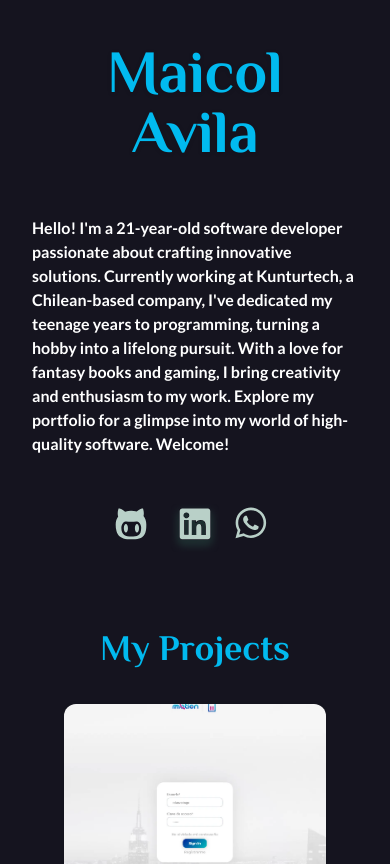
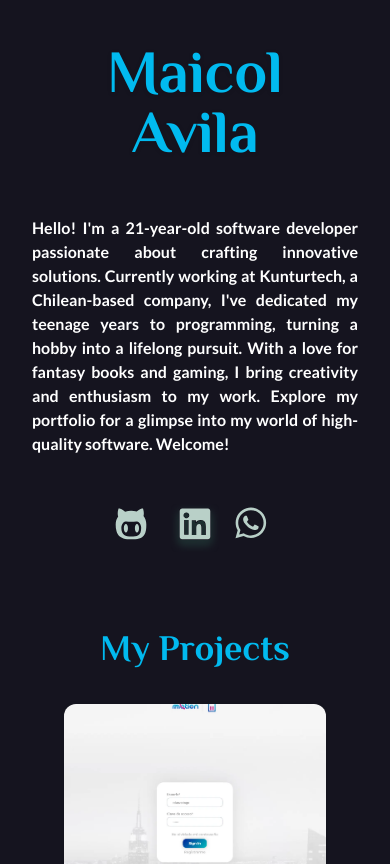
Before and after one commit to MaicolAvila/maicolavila, a Next.js app: page / in a window 390 px wide. Shown: the top 864 px of the page. Built offline with nearby package versions, Linux system fonts and the light colour scheme.

Commit message:
Update text alignment in HomeSection component

```diff
--- a/src/template/Home/Home.tsx
+++ b/src/template/Home/Home.tsx
@@ -69,7 +69,7 @@ export default function HomeSection() {
           </div>
         </div>
         <div className="">
-          <p className="text-start md:text-xl xl:text-2xl">{description}</p>
+          <p className="text-justify md:text-start md:text-xl xl:text-2xl">{description}</p>
         </div>
         <div className="flex-row justify-center flex md:hidden">
           {displayIcons}
```
